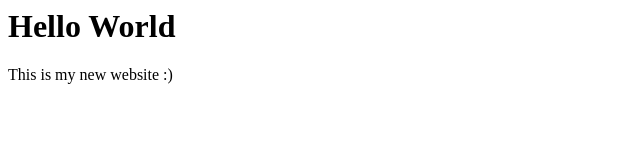
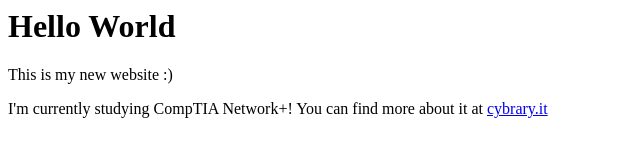
Before and after one commit to Booxworm/Booxworm.github.io, a plain HTML site: page index.html in a window 1280 px wide. Shown: the whole page, without its empty margins (0-640 px from the left). Drawn offline with Linux system fonts and the light colour scheme.

Commit message:
Helful links

```diff
--- a/index.html
+++ b/index.html
@@ -1,2 +1,4 @@
 <h1>Hello World</h1>
 <p>This is my new website :)</p>
+
+<p>I'm currently studying CompTIA Network+! You can find more about it at <a href="cybrary.it">cybrary.it</a></p>
```
